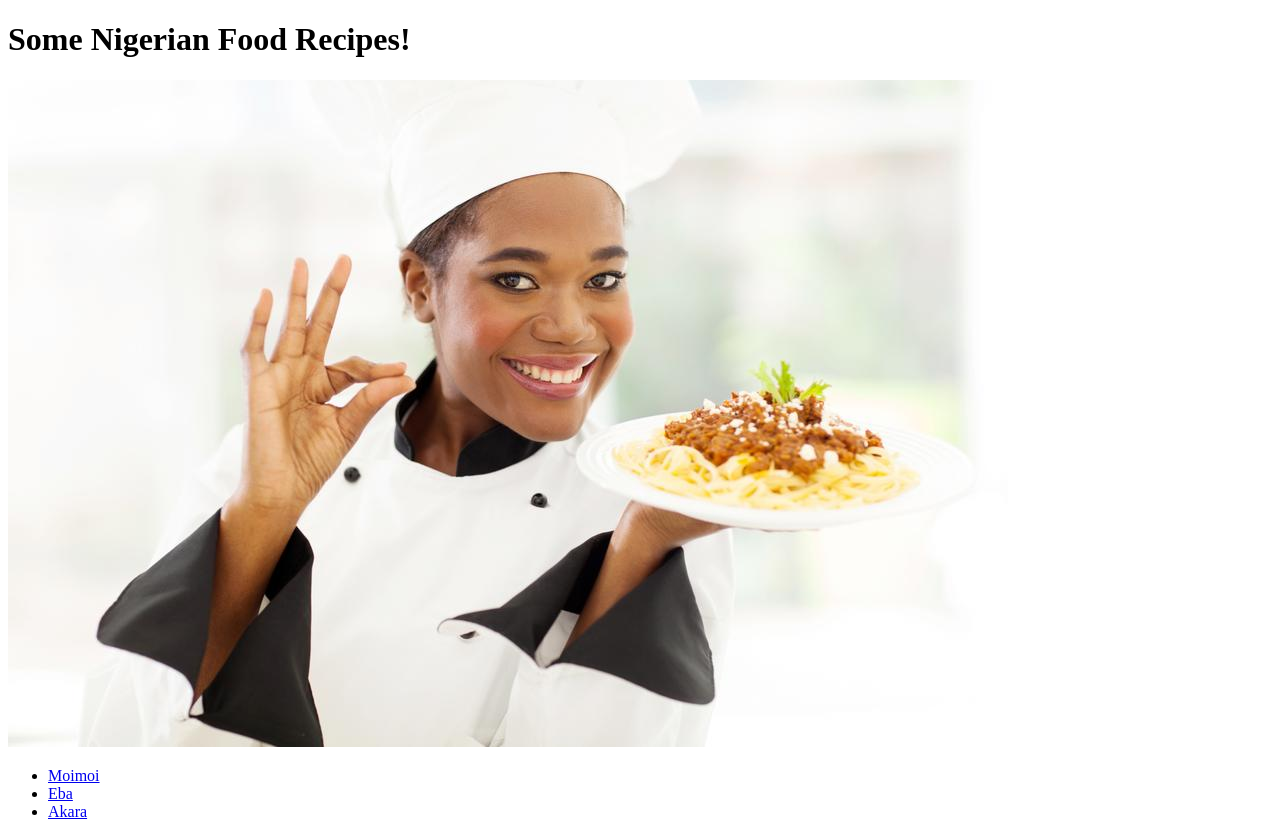
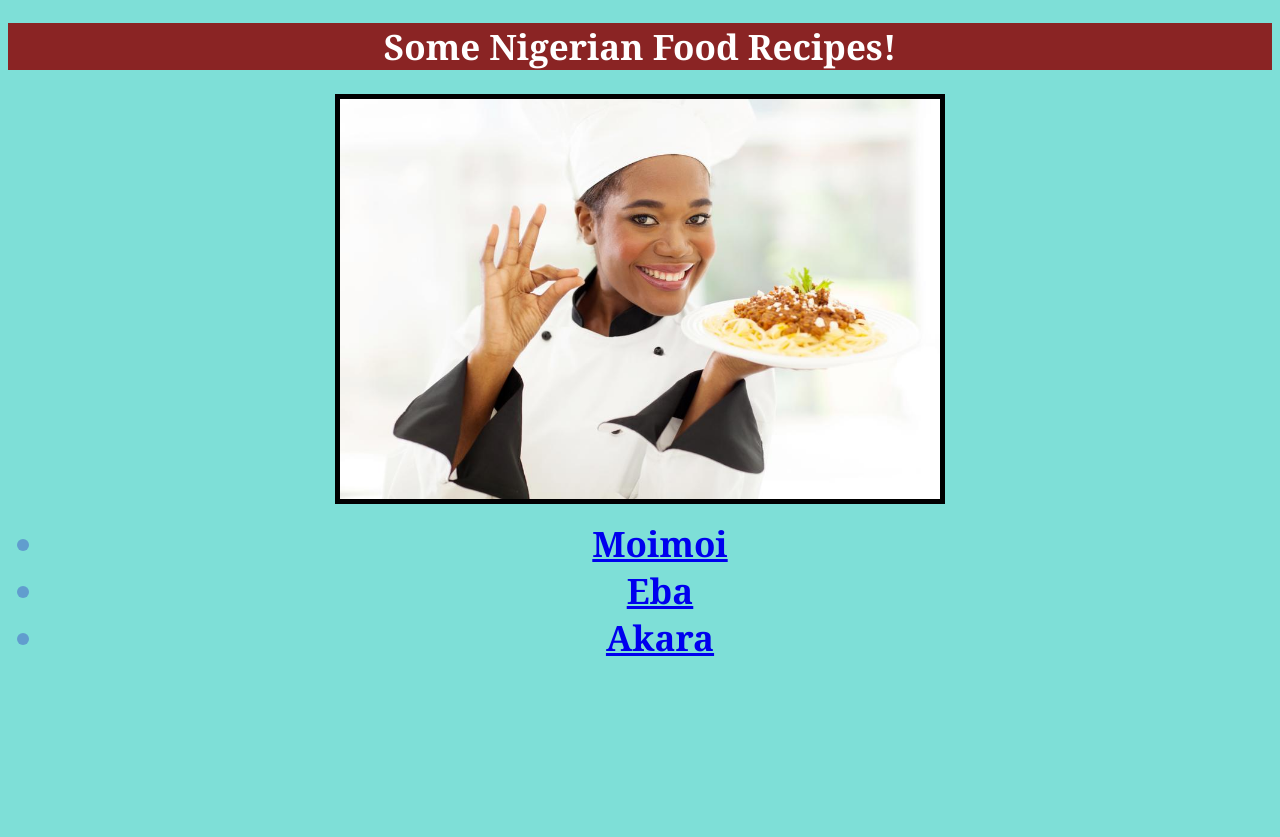
Before and after one commit to Omobolawole/odin-recipes, a plain HTML site: page index.html in a window 1280 px wide. After the commit the page ends 800 px from the top, so only its background shows below. Drawn offline with Linux system fonts and the light colour scheme.

Commit message:
CSS file added

```diff
--- a/index.html
+++ b/index.html
@@ -4,6 +4,7 @@
     <meta charset="UTF-8">
     <meta http-equiv="X-UA-Compatible" content="IE=edge">
     <meta name="viewport" content="width=device-width, initial-scale=1.0">
+    <link rel="stylesheet" href="style.css">
     <title>Recipes</title>
 </head>
 <body>
--- /dev/null
+++ b/style.css
@@ -0,0 +1,31 @@
+body{
+    background-color: rgb(126, 223, 215);
+}
+
+h1 {
+    background-color: rgb(138, 36, 36);
+    color: white;
+    font-family: Georgia, 'Times New Roman', Times, serif;
+    font-size: 35px;
+    font-weight: bold;
+    text-align: center;
+}
+
+img {
+    height: auto;
+    width: 600px;
+    display: block;
+    margin-left: auto;
+    margin-right: auto;
+    border: solid;
+    border-width: 5px;
+    border-color: black;
+}
+
+li {
+    color: rgb(97, 157, 206);
+    font-family: Georgia, 'Times New Roman', Times, serif;
+    font-size: 35px;
+    font-weight: bold;
+    text-align: center;
+}
```
